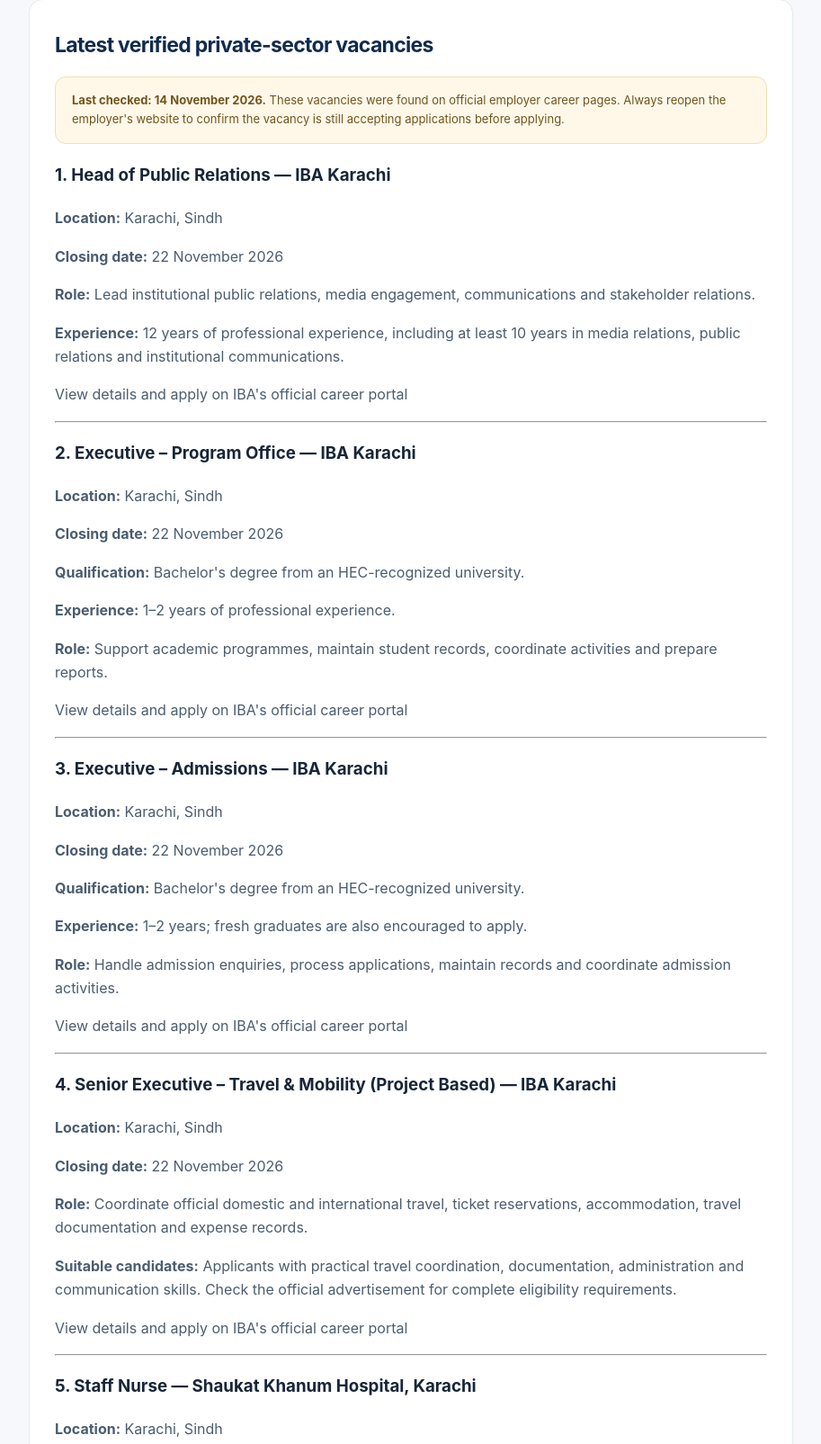
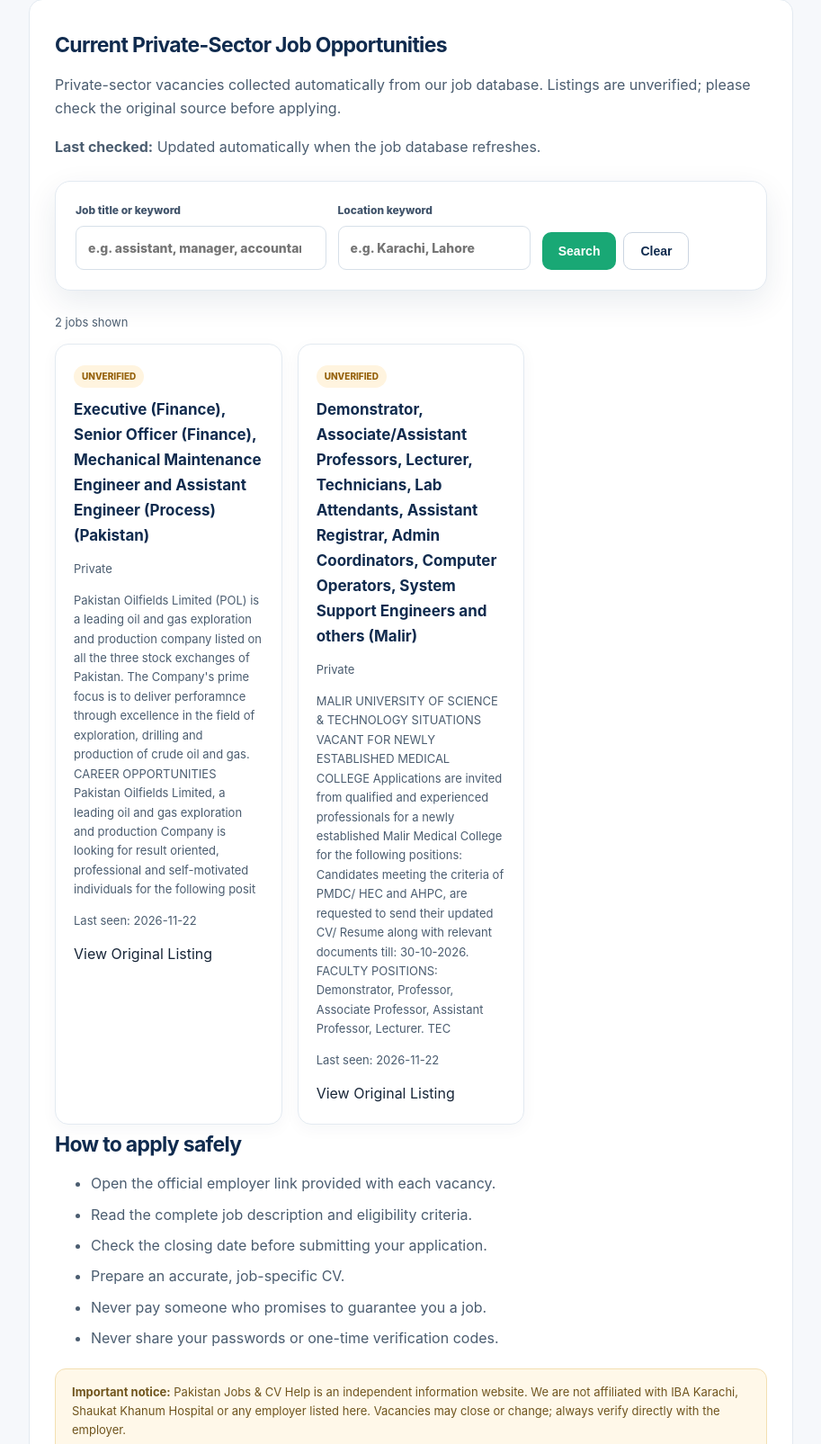
Before and after one commit to hamidkhuharo47-source/Pakistan-jobs-CV-help, a plain HTML site: page pages/private-jobs.html in a window 1280 px wide. Shown: the part 332-1937 px from the top of the page at 90% size, without its empty margins (183-1096 px from the left). Drawn offline with Linux system fonts and the light colour scheme.

Commit message:
Replace manual private jobs with automated listings

```diff
--- a/pages/private-jobs.html
+++ b/pages/private-jobs.html
@@ -38,62 +38,35 @@
 
 <main class="wrap" style="padding:35px 0">
 <article class="content">
+ <h2>Current Private-Sector Job Opportunities</h2>
 
-<h2>Latest verified private-sector vacancies</h2>
+<p>Private-sector vacancies collected automatically from our job database. Listings are unverified; please check the original source before applying.</p>
 
-<div class="notice">
-<b>Last checked: 14 November 2026.</b>
-These vacancies were found on official employer career pages. Always reopen the employer's website to confirm the vacancy is still accepting applications before applying.
-</div>
+<p><b>Last checked:</b> Updated automatically when the job database refreshes.</p>
 
-<h3>1. Head of Public Relations — IBA Karachi</h3>
-<p><b>Location:</b> Karachi, Sindh</p>
-<p><b>Closing date:</b> 22 November 2026</p>
-<p><b>Role:</b> Lead institutional public relations, media engagement, communications and stakeholder relations.</p>
-<p><b>Experience:</b> 12 years of professional experience, including at least 10 years in media relations, public relations and institutional communications.</p>
-<p><a href="https://careers.iba.edu.pk/" target="_blank" rel="noopener">View details and apply on IBA's official career portal</a></p>
+<form class="search-panel" id="job-filter-form">
+  <div class="search-grid">
+    <label>Job title or keyword
+      <input id="filter-title" type="search" placeholder="e.g. assistant, manager, accountant">
+    </label>
 
-<hr>
+    <label>Location keyword
+      <input id="filter-location" type="search" placeholder="e.g. Karachi, Lahore">
+    </label>
 
-<h3>2. Executive – Program Office — IBA Karachi</h3>
-<p><b>Location:</b> Karachi, Sindh</p>
-<p><b>Closing date:</b> 22 November 2026</p>
-<p><b>Qualification:</b> Bachelor's degree from an HEC-recognized university.</p>
-<p><b>Experience:</b> 1–2 years of professional experience.</p>
-<p><b>Role:</b> Support academic programmes, maintain student records, coordinate activities and prepare reports.</p>
-<p><a href="https://careers.iba.edu.pk/" target="_blank" rel="noopener">View details and apply on IBA's official career portal</a></p>
+    <input id="filter-category" type="hidden" value="Private">
 
-<hr>
+    <div class="search-actions">
+      <button class="btn btn-primary" type="submit">Search</button>
+      <button class="btn btn-outline" type="reset">Clear</button>
+    </div>
+  </div>
+</form>
 
-<h3>3. Executive – Admissions — IBA Karachi</h3>
-<p><b>Location:</b> Karachi, Sindh</p>
-<p><b>Closing date:</b> 22 November 2026</p>
-<p><b>Qualification:</b> Bachelor's degree from an HEC-recognized university.</p>
-<p><b>Experience:</b> 1–2 years; fresh graduates are also encouraged to apply.</p>
-<p><b>Role:</b> Handle admission enquiries, process applications, maintain records and coordinate admission activities.</p>
-<p><a href="https://careers.iba.edu.pk/" target="_blank" rel="noopener">View details and apply on IBA's official career portal</a></p>
+<p class="result-count" id="result-count" aria-live="polite"></p>
 
-<hr>
+<div class="job-grid" id="job-results"></div>
 
-<h3>4. Senior Executive – Travel & Mobility (Project Based) — IBA Karachi</h3>
-<p><b>Location:</b> Karachi, Sindh</p>
-<p><b>Closing date:</b> 22 November 2026</p>
-<p><b>Role:</b> Coordinate official domestic and international travel, ticket reservations, accommodation, travel documentation and expense records.</p>
-<p><b>Suitable candidates:</b> Applicants with practical travel coordination, documentation, administration and communication skills. Check the official advertisement for complete eligibility requirements.</p>
-<p><a href="https://careers.iba.edu.pk/" target="_blank" rel="noopener">View details and apply on IBA's official career portal</a></p>
-
-<hr>
-
-<h3>5. Staff Nurse — Shaukat Khanum Hospital, Karachi</h3>
-<p><b>Location:</b> Karachi, Sindh</p>
-<p><b>Closing date:</b> Not specified on the official vacancy page. Check the official website for updates.</p>
-<p><b>Basic qualification:</b> Matric with Science subjects and at least 55% marks, with current registration with the Pakistan Nursing Council (PNC).</p>
-<p><b>Professional qualification:</b> Applicants must meet the hospital's gender-specific requirements. Female applicants may qualify with a B.Sc. Nursing (minimum GPA 2.5) or the specified General Nursing and Midwifery diplomas. Male applicants must meet the B.Sc. Nursing or specified General Nursing and specialist diploma/experience requirements.</p>
-<p><b>Experience:</b> One year of post-registration nursing experience is essential. A post-basic nursing specialty diploma is desirable.</p>
-<p><b>Important:</b> Check the complete official eligibility criteria for male and female applicants before applying.</p>
-<p><a href="https://shaukatkhanum.org.pk/job-openings/?cat_id=2" target="_blank" rel="noopener">View details and apply on Shaukat Khanum's official website</a></p>
-
-<hr>
 
 <h2>How to apply safely</h2>
 <ul>
```
